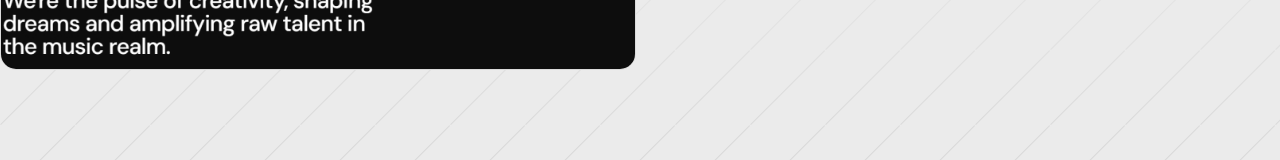
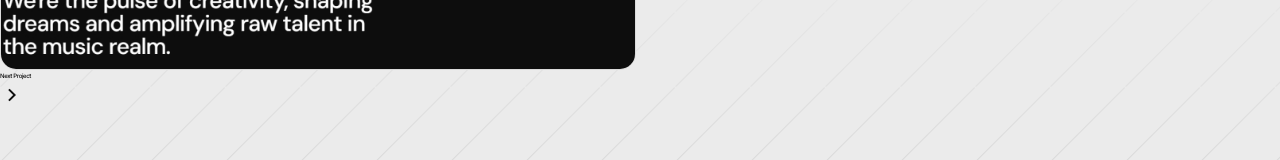
Before and after one commit to Shubham-yelekar/portfolio2024, a React (Vite) app: page /projects/1 in a window 1280 px wide. Shown: the part 1279-1439 px from the top of the page. Built offline with nearby package versions, Linux system fonts and the light colour scheme.

Commit message:
next project added

```diff
--- a/src/pages/ProjectDetails.jsx
+++ b/src/pages/ProjectDetails.jsx
@@ -1,11 +1,12 @@
 import React from 'react'
 import { useParams } from 'react-router-dom'
-import ArrowLeft from '../icons/ArrowLeft';
+// import {ArrowLeft }from '../icons/ArrowLeft';
 import { Link } from 'react-router-dom';
 import { motion } from 'framer-motion'
 import textVariants from '../static/textVariants'
 import childVariants from '../static/childVariants'
 import Footer from '../components/Footer';
+import { RiArrowLeftSLine, RiArrowRightSLine } from "react-icons/ri";
 
 import { IoReturnUpBack } from "react-icons/io5";
 import { BiLinkExternal } from "react-icons/bi";
@@ -17,20 +18,30 @@
     thumbnail: ['/assets/projects/kalakar-india-ace/hero-image.jpg', '/assets/projects/kalakar-india-ace/hero-image.jpg', '/assets/projects/kalakar-india-ace/hero-image.jpg'],
     services : ['Web Design', 'Web Development'],
     tech : ['React js', 'Tailwind', 'Framer'] },
-  { id: 2, name: 'Apple Clone', description: 'Description of Project Two', thumbnail: '/assets/projects/apple-website-clone/hero-image' },
-  { id: 3, name: 'Project One', description: 'Description of Project One', thumbnail: '/assets/projects/project-1/thumb-1.jpg' },
-  { id: 4, name: 'Project Two', description: 'Description of Project Two', thumbnail: '/assets/projects/project-2/thumb-2.jpg' },
-  // Add more projects as needed
+
+  { id: 2,
+     name: 'Apple Clone',
+     description: 'Description of Project Two',
+     thumbnail: ['/assets/projects/apple-website-clone/hero-image' ],
+     services : ['Web Design', 'Web Development'],
+     tech : ['React js', 'Tailwind', 'Framer']
+    },
 ];
 
 const ProjectDetails = () => {
   const {id} = useParams();
+  const projectId = parseInt(id);
   const project = projects.find((p)=> p.id === parseInt(id));
 
 
   if(!project){
     return <div>Project Not found</div>
   }
+
+  const currentIndex = projects.findIndex((p)=> p.id === projectId);
+  const prevProject = projects[currentIndex - 1];
+  const nextProject = projects[currentIndex + 1]
+
   return (
     <motion.div  variants={textVariants} initial="initial" animate="animate" className='p-4'>
       <motion.div variants={childVariants} className='title-wrapper'>
@@ -67,7 +78,18 @@
           <img key={index} src={item} alt={`${project.name} - Image ${index + 1}`} />
         ))}
       </motion.div>
-
+        <div className='navigation-buttons'>
+        {prevProject && (
+          <Link to={`/projects/${prevProject.id}`} className='prev-btn'>
+            <RiArrowLeftSLine size={24} /> Previous Project
+          </Link>
+        )}
+        {nextProject && (
+          <Link to={`/projects/${nextProject.id}`} className='next-btn'>
+            Next Project <RiArrowRightSLine size={24} />
+          </Link>
+        )}
+        </div>
       <Footer/>
     </motion.div>
   )
--- a/src/pages/Projects.jsx
+++ b/src/pages/Projects.jsx
@@ -4,6 +4,7 @@
 import textVariants from '../static/textVariants'
 import childVariants from '../static/childVariants'
 import Footer from '../components/Footer'
+
 
 const projects = [
   { id: 1,
@@ -22,6 +23,7 @@
 ]
 
 const Projects = () => {
+
   return (
     <motion.div variants={textVariants} initial="initial" animate="animate" className='p-2 sm:p-4'>
       <motion.div className='top-blob-projects'></motion.div>
```
